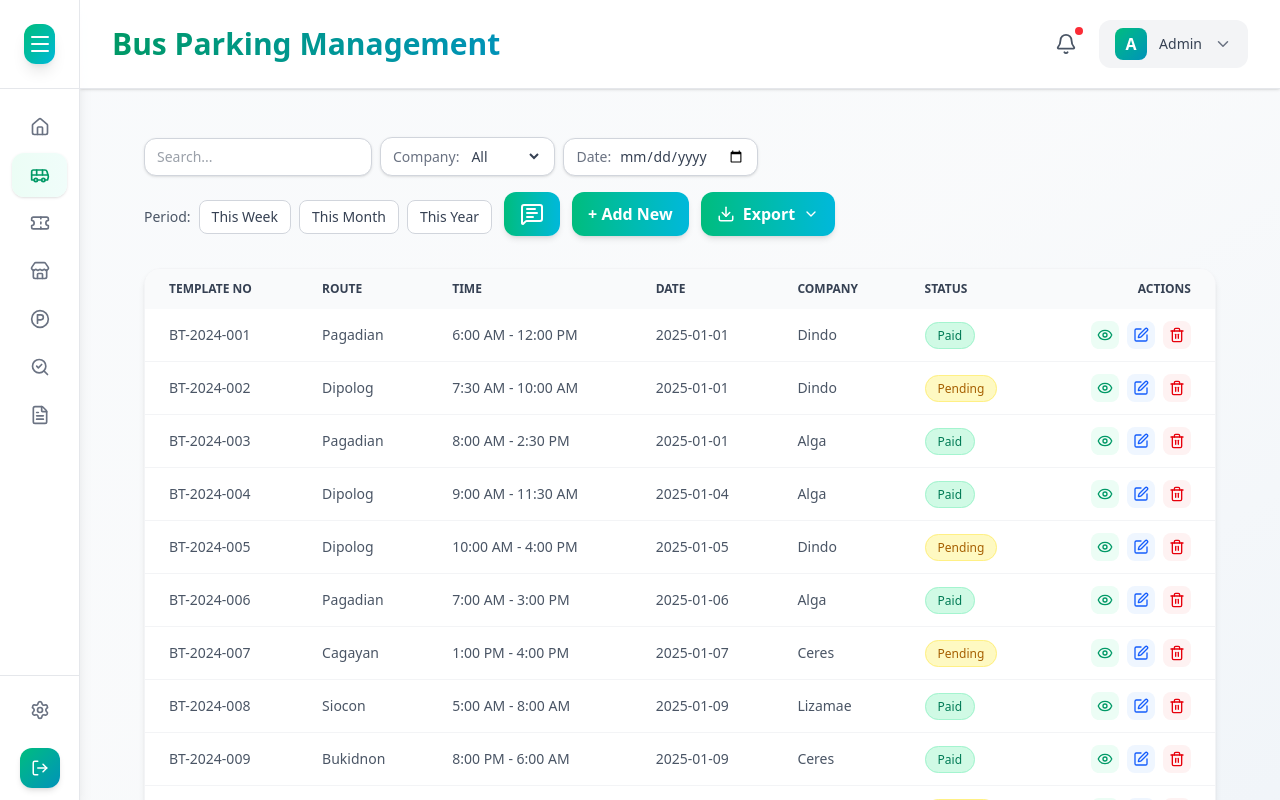
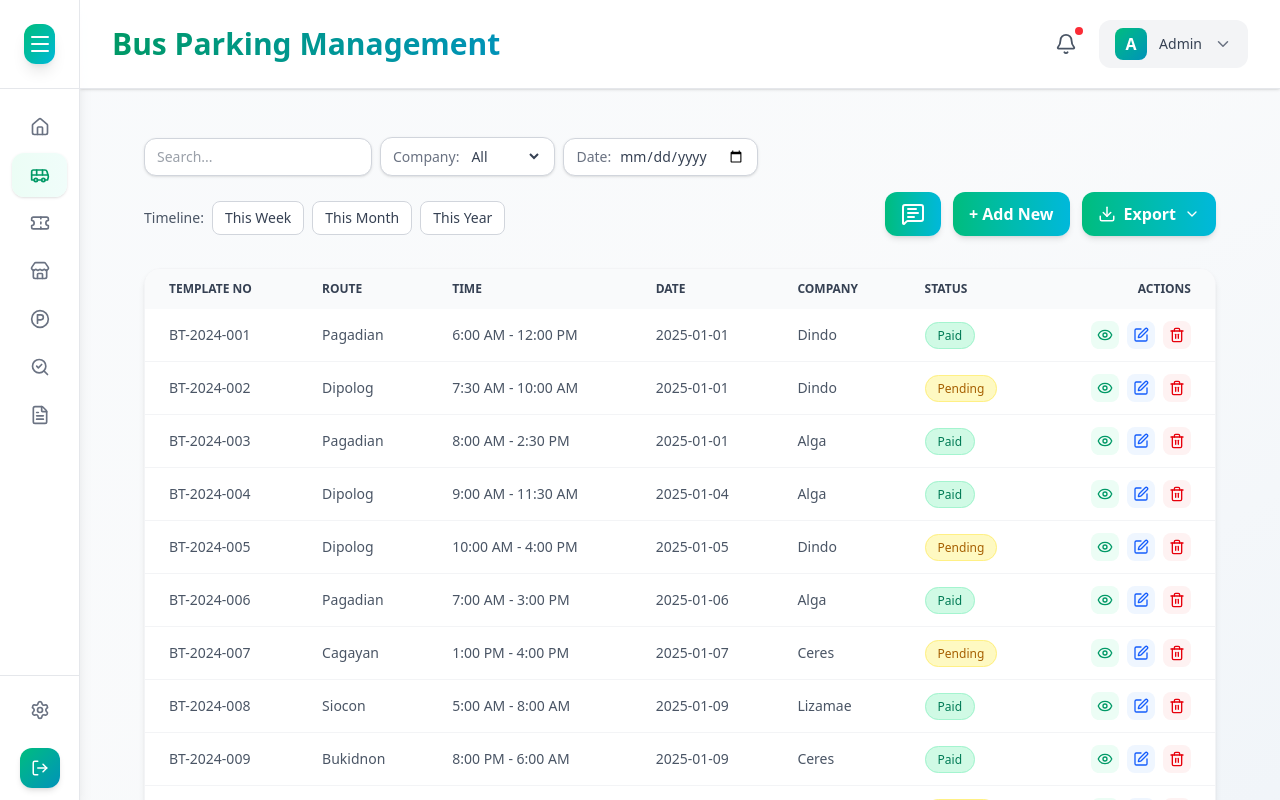
Before and after one commit to Tantalost/Software-Engineering, a React (Vite) app in the folder IBT/: page /buses-parking in a window 1280 px wide. Built offline with nearby package versions, Linux system fonts and the light colour scheme; sample sign-in values are in the browser's storage.

Commit message:
fix: period filter alignment

```diff
--- a/IBT/src/components/common/PeriodFilter.jsx
+++ b/IBT/src/components/common/PeriodFilter.jsx
@@ -5,7 +5,7 @@ const PeriodFilter = ({ selectedPeriod, setSelectedPeriod }) => {
 
   return (
     <div className="flex flex-wrap sm:flex-nowrap items-center justify-end gap-2 w-full mt-2">
-      <label className="text-gray-600 text-sm font-medium">Period:</label>
+      <label className="text-gray-600 text-sm font-medium">Timeline:</label>
       <div className="flex gap-2">
         {periods.map((p) => (
           <button
@@ -13,7 +13,7 @@ const PeriodFilter = ({ selectedPeriod, setSelectedPeriod }) => {
             onClick={() => setSelectedPeriod(selectedPeriod === p ? "" : p)}
             className={`px-3 py-1.5 text-sm rounded-lg border transition-all ${
               selectedPeriod === p
-                ? "bg-emerald-500 text-white border-emerald-500"
+                ? "text-white bg-gradient-to-r from-emerald-500 to-cyan-500"
                 : "bg-white text-gray-700 border-gray-300 hover:bg-gray-100"
             }`}
           >
--- a/IBT/src/pages/BusesParking.jsx
+++ b/IBT/src/pages/BusesParking.jsx
@@ -100,23 +100,26 @@ const BusesParking = () => {
           />
 
           <div className="flex flex-col sm:flex-row justify-between sm:items-center gap-3 w-full">
-         <div className="flex justify-end sm:justify-end w-full sm:w-auto gap-3">
             <div className="w-full sm:w-auto">
               <PeriodFilter
                 selectedPeriod={selectedPeriod}
                 setSelectedPeriod={setSelectedPeriod}
               />
             </div>
+
+            <div className="flex justify-end w-full sm:w-auto gap-3">
               <button
                 onClick={() => setShowPreview(true)}
-                className="flex items-center justify-center space-x-2 bg-gradient-to-r from-emerald-500 to-cyan-500 text-white font-semibold px-4 py-2.5 rounded-xl shadow-md hover:shadow-lg transition-all w-full sm:w-auto">
+                 className="flex items-center justify-center space-x-2 bg-gradient-to-r from-emerald-500 to-cyan-500 text-white font-semibold px-4 py-2.5 rounded-xl shadow-md hover:shadow-lg transition-all w-full sm:w-auto" >
                   <MessageSquareText />
               </button>
+
               <button
                 onClick={() => setShowPreview(true)}
                 className="flex items-center justify-center space-x-2 bg-gradient-to-r from-emerald-500 to-cyan-500 text-white font-semibold px-4 py-2.5 rounded-xl shadow-md hover:shadow-lg transition-all w-full sm:w-auto">
                 + Add New
               </button>
+
               <ExportMenu
                 onExportCSV={handleExportCSV}
                 onExportExcel={handleExportExcel}
@@ -124,8 +127,8 @@ const BusesParking = () => {
                 onPrint={handlePrint}
               />
             </div>
+          </div>
 
-          </div>
         </div>
       </div>
 
```
Lines whose indentation alone changed are shown as unchanged.
